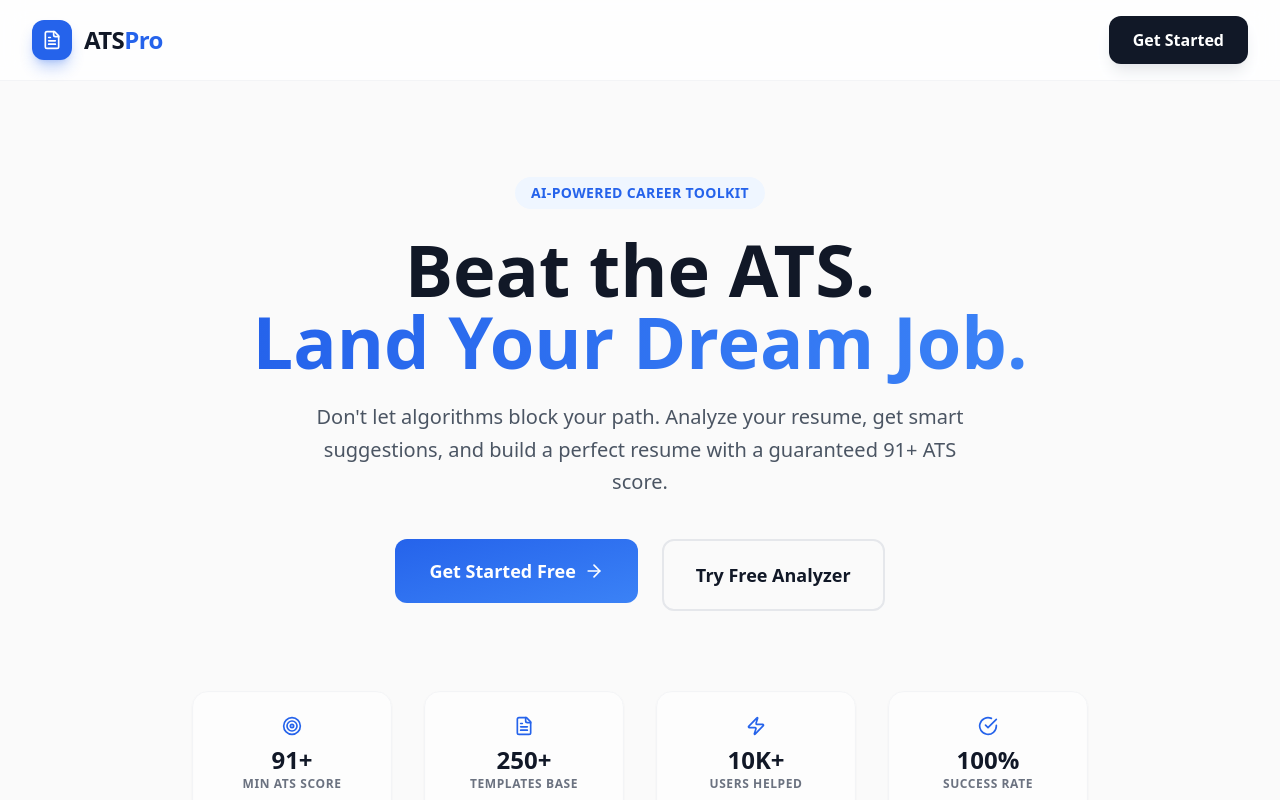
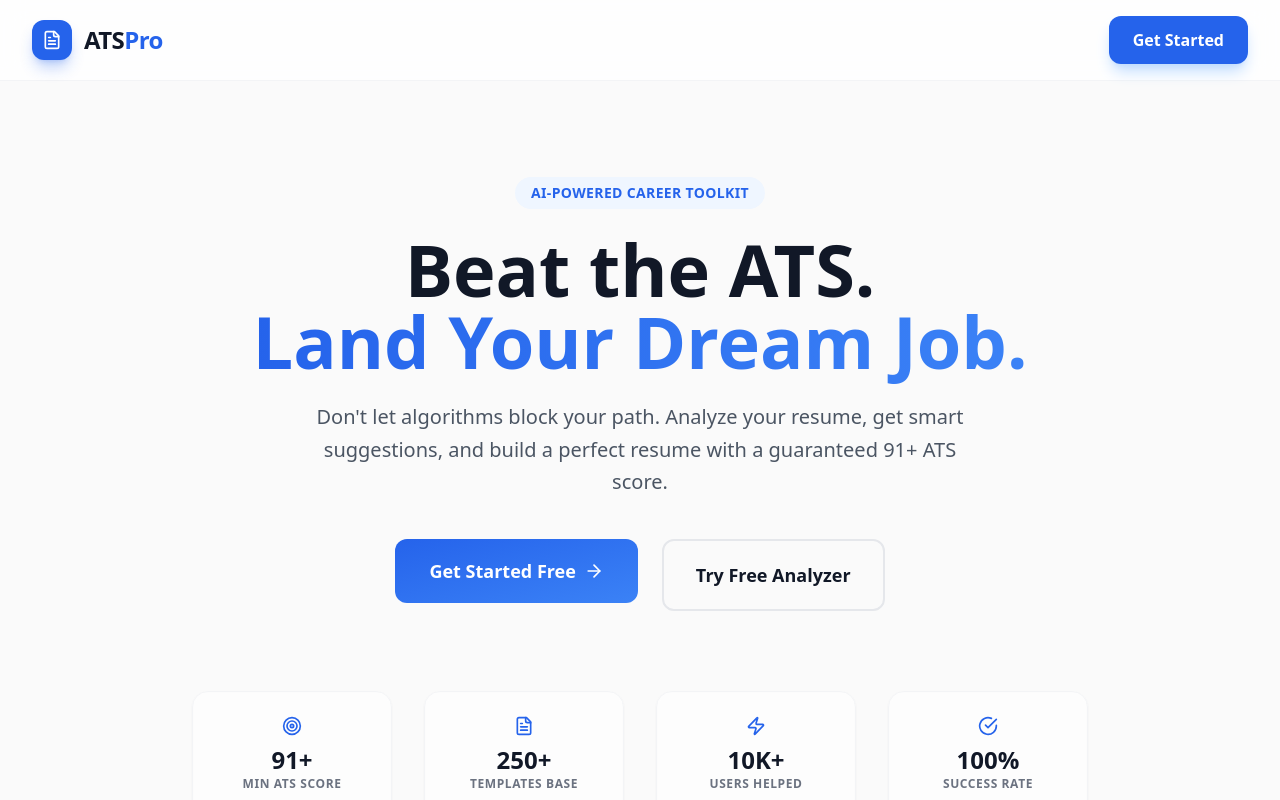
Before and after one commit to Chandanchaurasiya55/ATS-CHECKER, a React (Vite) app in the folder Frontend/: page / in a window 1280 px wide. Shown: the top 800 px of the page. Built offline with nearby package versions, Linux system fonts and the light colour scheme.

Commit message:
fix: update Navbar button color and add new icons to Login page for improved aesthetics

```diff
--- a/Frontend/src/components/Navbar.jsx
+++ b/Frontend/src/components/Navbar.jsx
@@ -58,7 +58,7 @@ const Navbar = () => {
               <>
                 <Link
                   to="/login"
-                  className="bg-gray-900 text-white px-6 py-3 rounded-xl font-bold hover:bg-black transition-all hover:scale-105 shadow-lg shadow-gray-200"
+                  className="bg-blue-600 text-white px-6 py-3 rounded-xl font-bold hover:bg-blue-700 transition-all hover:scale-105 shadow-lg shadow-blue-200"
                 >
                   Get Started
                 </Link>
--- a/Frontend/src/pages/Login.jsx
+++ b/Frontend/src/pages/Login.jsx
@@ -1,7 +1,7 @@
 import { useState } from 'react';
 import { Link, useNavigate } from 'react-router-dom';
 import { motion } from 'framer-motion';
-import { Mail, Lock, Eye, EyeOff, Loader2 } from 'lucide-react';
+import { Mail, Lock, Eye, EyeOff, Loader2, FileText, ArrowRight } from 'lucide-react';
 import { useAuth } from '../context/AuthContext.jsx';
 import api from '../utils/api.js';
 import toast from 'react-hot-toast';
```
